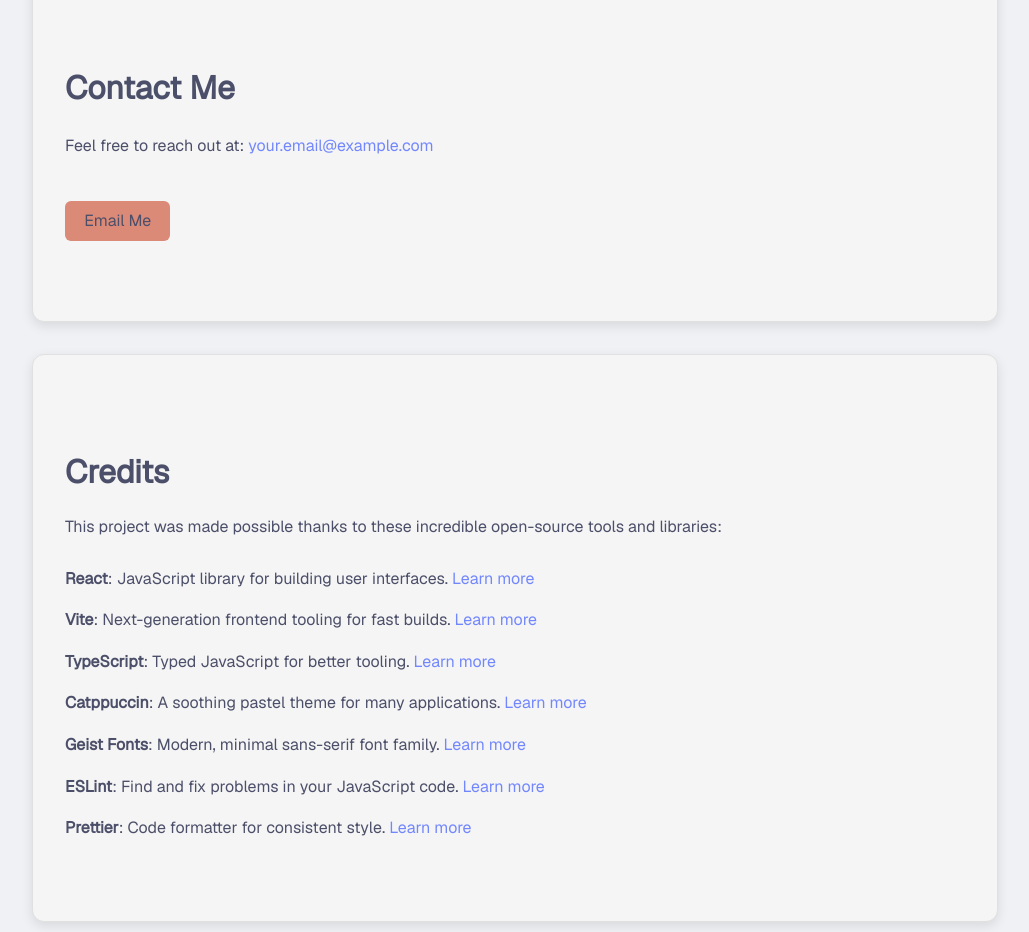
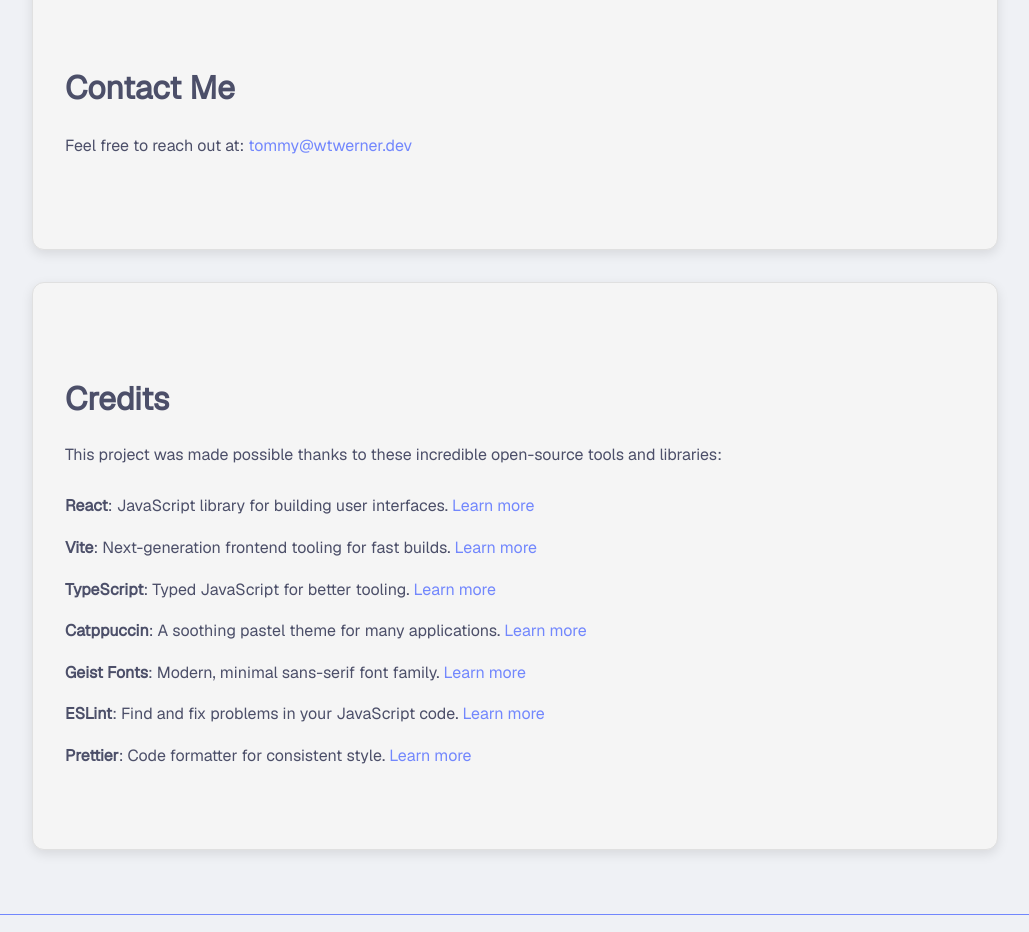
Before and after one commit to wtwerner/dev-portfolio, a React (Vite) app: page / in a window 1280 px wide. Shown: the part 1360-2292 px from the top of the page, without its empty margins (125-1154 px from the left). Built offline with nearby package versions, Linux system fonts and the light colour scheme.

Commit message:
add email

```diff
--- a/src/components/Contact.tsx
+++ b/src/components/Contact.tsx
@@ -4,9 +4,8 @@
       <h2>Contact Me</h2>
       <p>
         Feel free to reach out at:
-        <a href="mailto:your.email@example.com"> your.email@example.com</a>
+        <a href="mailto:tommy@wtwerner.dev"> tommy@wtwerner.dev</a>
       </p>
-      <button>Email Me</button>
     </section>
   );
 }
```
